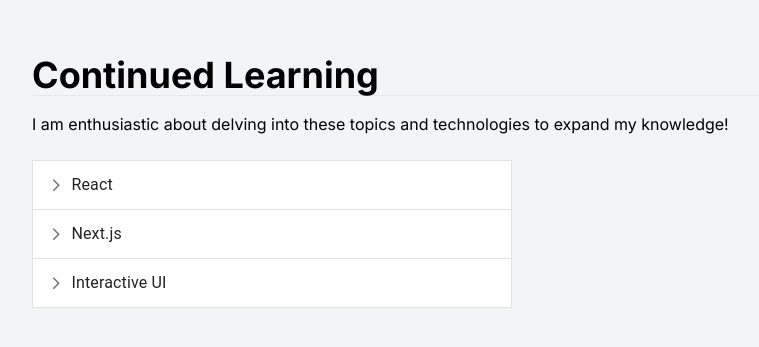
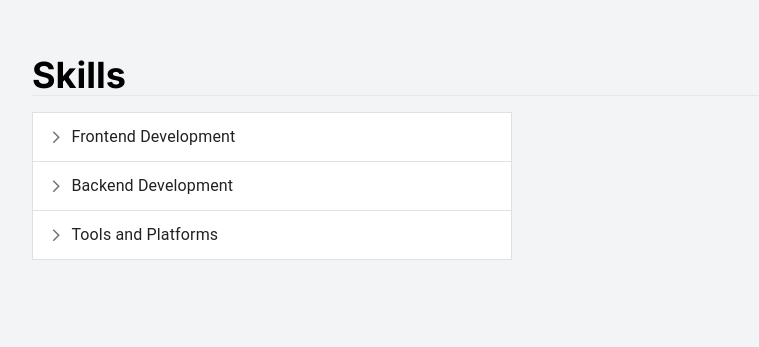
Before and after one commit to zachraab/zachraab-nextjs, a Next.js app: page / in a window 1280 px wide. Shown: the part 2247-2594 px from the top of the page, without its empty margins (128-887 px from the left). Built offline with nearby package versions, Linux system fonts and the light colour scheme.

Commit message:
Change content in accordion, add list

```diff
--- a/app/components/continued-learning.tsx
+++ b/app/components/skills-accordion.tsx
@@ -44,7 +44,7 @@ const AccordionDetails = styled(MuiAccordionDetails)(({ theme }) => ({
 	borderTop: '1px solid rgba(0, 0, 0, .125)',
 }));
 
-export default function ContinuedLearning() {
+export default function SkillsAccordion() {
 	const [expanded, setExpanded] = useState<string | false>();
 
 const handleChange =
@@ -54,25 +54,23 @@ const handleChange =
 
 let accordionItems = [
 	{
-		summary: 'React',
-		details: 'As a developer in the field, my primary goal is to master the fundamental building blocks of development in React. Regardless of complexity, any problem can be deconstructed into smaller, more manageable components. By employing best practices, I can navigate even the most intricate challenges with ease.'
+		summary: 'Frontend Development',
+		details: 'HTML, CSS, JavaScript, React.js, Next.js, Tailwind CSS, Boostrap'
 	},
 	{
-		summary: 'Next.js',
-		details: 'So far, this framework has significantly boosted my react development progress, and I am eager to explore it further.'
+		summary: 'Backend Development',
+		details: 'Node.js, Express.js, PHP, APIs, MySQL, MongoDB'
 	},
 	{
-		summary: 'Interactive UI',
-		details: 'Websites have a lot of opportunity for exciting UI interaction. I love that the user can explore the website in whatever way suits them! Incorporating dynamic tools like GSAP and Parallax make the experience feel more meaningful.'
+		summary: 'Tools and Platforms',
+		details: 'Git, Docker, Postman, CI/CD, SFTP, WordPress, Vercel'
 	},
 ]
 
   return (
 	<section className="relative text-center md:text-left bg-gray-100">
-		<h2 className="font-bold text-4xl">Continued Learning</h2>
+		<h2 className="font-bold text-4xl">Skills</h2>
 			<hr />
-		<p>I am enthusiastic about delving into these topics and technologies to expand my knowledge!</p>
-			<br/>
 		<div className='lg:w-3/4 xl:w-1/2'>
 			{accordionItems.map((item, index) => (
 				<Accordion key={index} expanded={expanded === `panel${index}`} onChange={handleChange(`panel${index}`)}>
@@ -82,7 +80,7 @@ let accordionItems = [
 					<AccordionDetails>
 						<div className='m-auto py-8 w-3/4'>
 							<Typography>
-								{item.details}
+								{item.details.split(', ').map( list => <li>{list}</li> )}
 							</Typography>
 						</div>
 					</AccordionDetails>
--- a/app/page.tsx
+++ b/app/page.tsx
@@ -2,7 +2,7 @@ import Nav from "./components/nav";
 import HeroHome from "./components/hero-home"
 import AboutMe from "./components/about-me";
 import CaseStudies from "./components/case-studies";
-import ContinuedLearning from "./components/continued-learning"
+import SkillsAccordion from "./components/skills-accordion"
 import ThreeImages from "./components/three-images";
 
 export default function Home() {
@@ -14,7 +14,7 @@ export default function Home() {
 				<HeroHome />
 				<AboutMe />
 				<CaseStudies />
-				<ContinuedLearning />
+				<SkillsAccordion />
 				<ThreeImages />
 			</div>
 		</>
```
